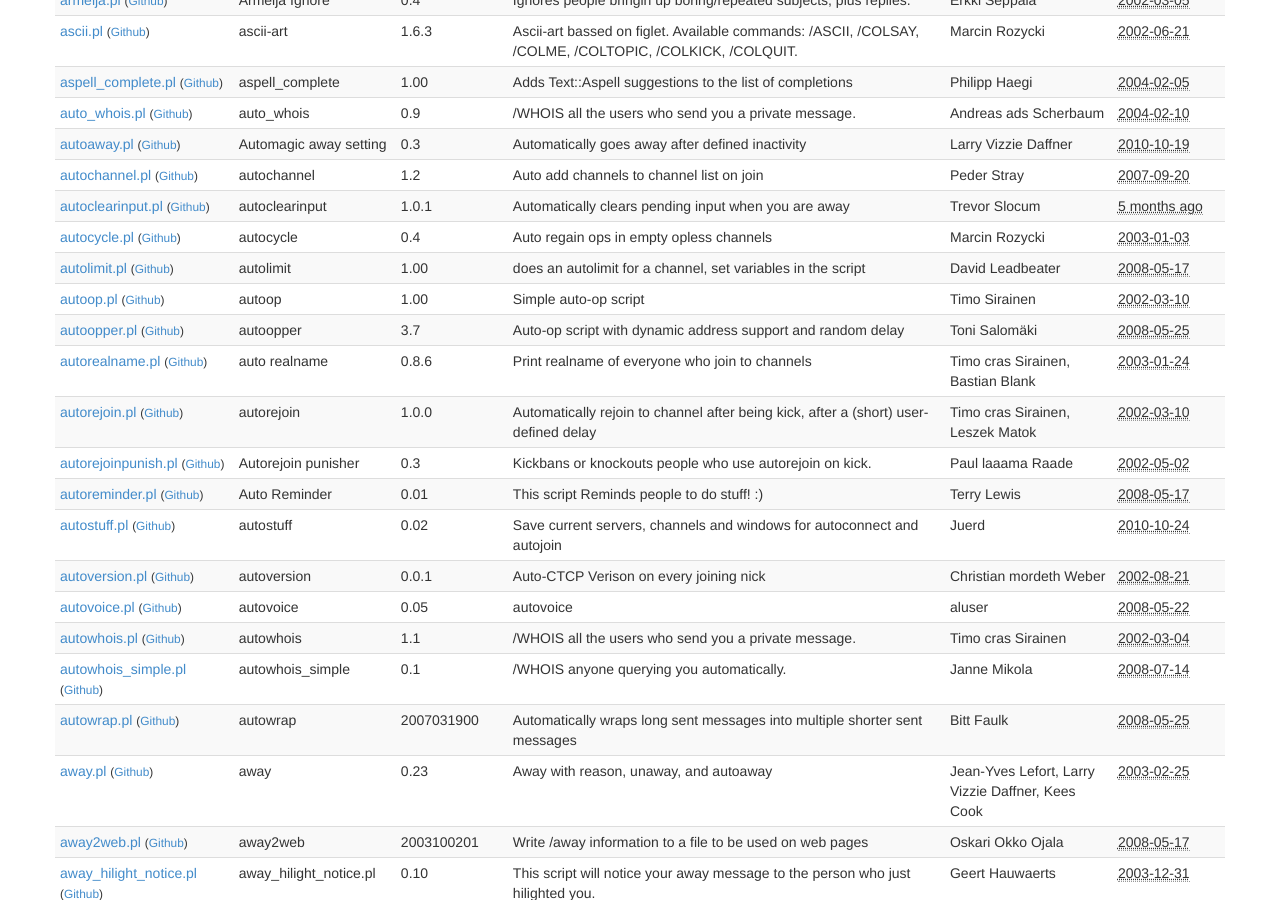
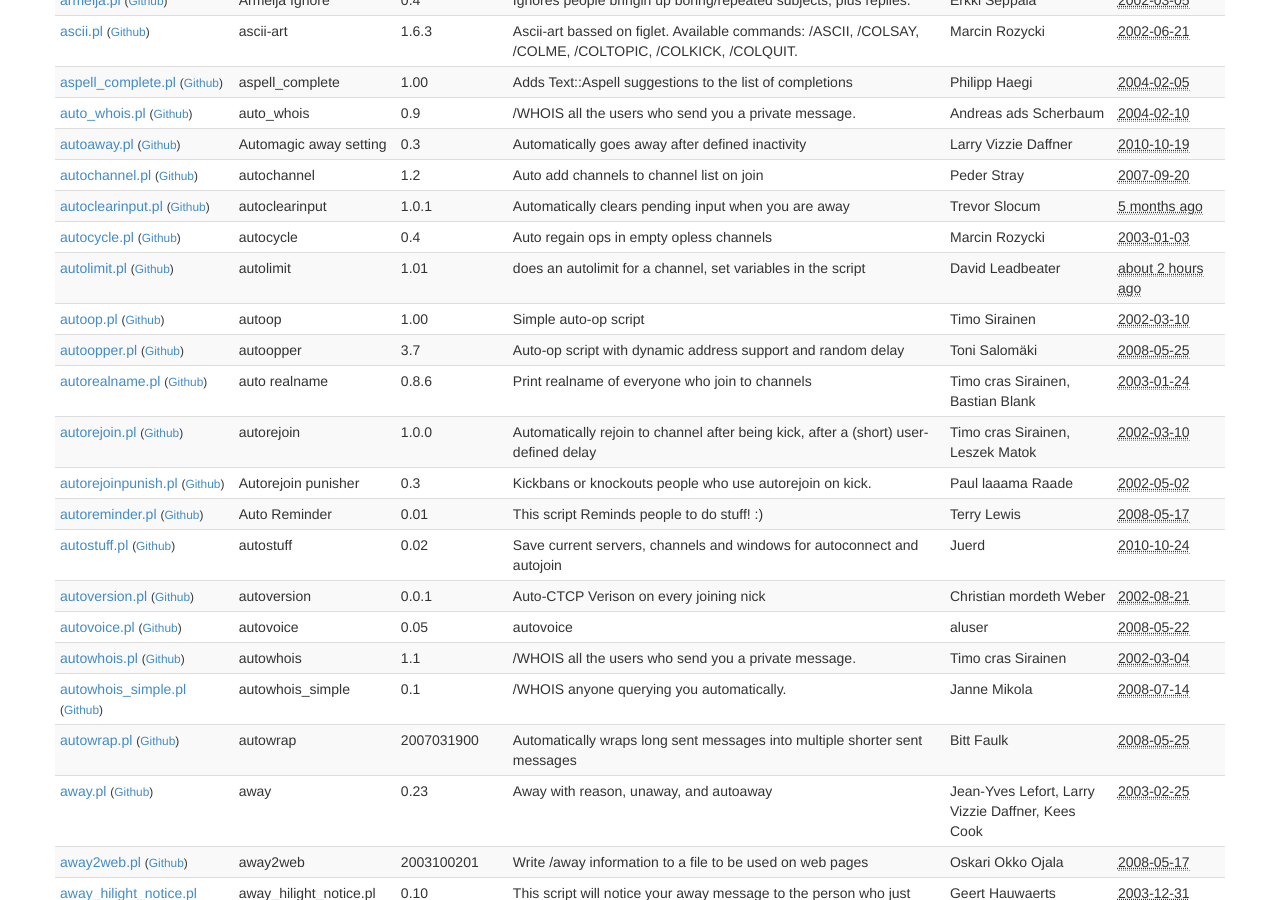
Before and after one commit to irssi/scripts.irssi.org, a Jekyll site: the page built from index.html, in a window 1280 px wide and 900 px high, scrolled down 1318 px. Built offline with Jekyll 4.4.1, drawn with Linux system fonts in a browser that asks for light colours.

```diff
--- a/_data/scripts.yaml
+++ b/_data/scripts.yaml
@@ -285,11 +285,11 @@
   contact: "dgl@dgl.cx"
   description: "does an autolimit for a channel, set variables in the script"
   filename: "autolimit.pl"
-  modified: "2008-05-17 17:39:09"
+  modified: "2014-10-17 15:31"
   license: "GNU GPLv2 or later"
   name: "autolimit"
   url: "http://irssi.dgl.cx/"
-  version: "1.00"
+  version: "1.01"
 
 - authors: "Timo Sirainen"
   description: "Simple auto-op script"
```
Also changed, not shown: 1 other file.
